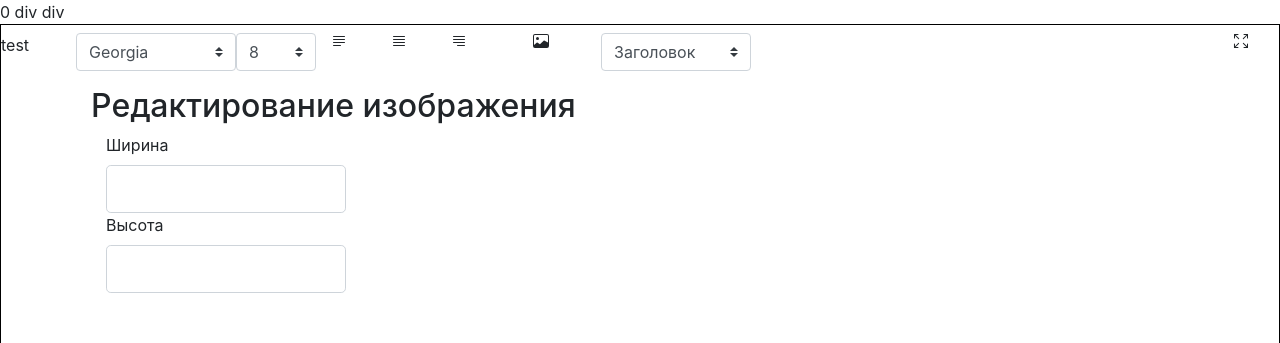
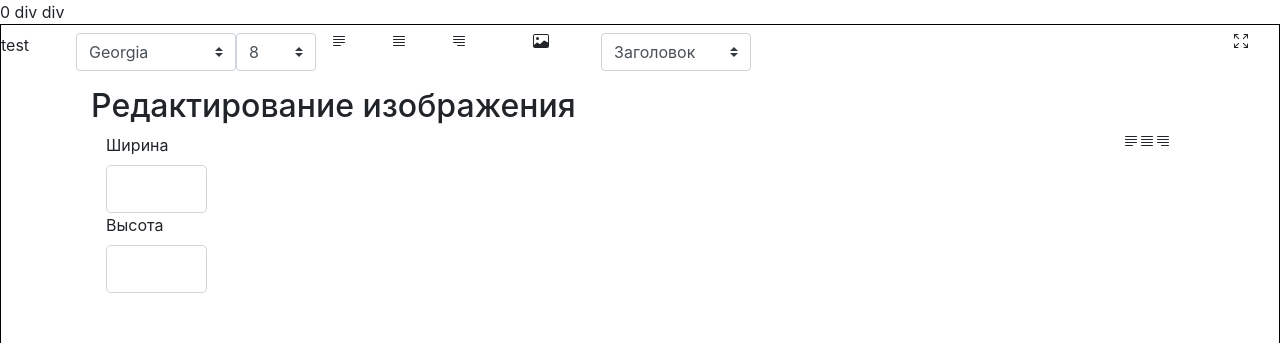
Before and after one commit to dimaarion/react-redactor, a React (Create React App) app: page / in a window 1280 px wide. Shown: the top 343 px of the page. Built offline with nearby package versions, Linux system fonts and the light colour scheme.

Commit message:
2 files modified, 3 added, 1 deleted

```diff
--- a/src/Aligns.js
+++ b/src/Aligns.js
@@ -1,43 +1,19 @@
 import React from "react";
-import LineLeft from "LineLeft";
+import Lineleft from "./Lineleft";
+import Linecenter from "./Linecenter";
+import Lineright from "./Lineright";
 function Aligns(props) {
   return (
     <div className="col-2 aligns">
       <div className="row text-left">
         <div onClick={() => props.setalign("left")} className="col">
-          <LineLeft/>
+          <Lineleft/>
         </div>
-        <div className="col">
-          <svg
-            onClick={() => props.setalign("center")}
-            width="1em"
-            height="1em"
-            viewBox="0 0 16 16"
-            className="bi bi-justify"
-            fill="currentColor"
-            xmlns="http://www.w3.org/2000/svg"
-          >
-            <path
-              fillRule="evenodd"
-              d="M2 12.5a.5.5 0 0 1 .5-.5h11a.5.5 0 0 1 0 1h-11a.5.5 0 0 1-.5-.5zm0-3a.5.5 0 0 1 .5-.5h11a.5.5 0 0 1 0 1h-11a.5.5 0 0 1-.5-.5zm0-3a.5.5 0 0 1 .5-.5h11a.5.5 0 0 1 0 1h-11a.5.5 0 0 1-.5-.5zm0-3a.5.5 0 0 1 .5-.5h11a.5.5 0 0 1 0 1h-11a.5.5 0 0 1-.5-.5z"
-            />
-          </svg>
+        <div className="col" onClick={() => props.setalign("center")}>
+          <Linecenter/>
         </div>
-        <div className="col">
-          <svg
-            onClick={() => props.setalign("right")}
-            width="1em"
-            height="1em"
-            viewBox="0 0 16 16"
-            className="bi bi-justify-right"
-            fill="currentColor"
-            xmlns="http://www.w3.org/2000/svg"
-          >
-            <path
-              fillRule="evenodd"
-              d="M6 12.5a.5.5 0 0 1 .5-.5h7a.5.5 0 0 1 0 1h-7a.5.5 0 0 1-.5-.5zm-4-3a.5.5 0 0 1 .5-.5h11a.5.5 0 0 1 0 1h-11a.5.5 0 0 1-.5-.5zm0-3a.5.5 0 0 1 .5-.5h11a.5.5 0 0 1 0 1h-11a.5.5 0 0 1-.5-.5zm0-3a.5.5 0 0 1 .5-.5h11a.5.5 0 0 1 0 1h-11a.5.5 0 0 1-.5-.5z"
-            />
-          </svg>
+        <div className="col" onClick={() => props.setalign("right")}>
+         <Lineright/>
         </div>
       </div>
     </div>
--- a/src/ImgRemove.js
+++ b/src/ImgRemove.js
@@ -1,11 +1,23 @@
 import React from "react";
 import Inputs from "./Inputs";
+import Lineleft from "./Lineleft";
+import Linecenter from "./Linecenter";
+import Lineright from "./Lineright";
 function ImgRemove(props) {
   return (
     <div className="col">
     <h2 className = "text-left">Редактирование изображения</h2>
+    <div className = "row">
+    <div className = "col">
      <Inputs name = 'Ширина' col = "3" cange = {()=>{}} />
      <Inputs name = 'Высота' col = "3" cange = {()=>{}} />
+     </div>
+     <div className = "col">
+      <Lineleft/>
+       <Linecenter/>
+        <Lineright/>
+     </div>
+     </div>
     </div>
   );
 }
--- /dev/null
+++ b/src/Linecenter.js
@@ -0,0 +1,20 @@
+import React from "react";
+
+function Linecenter() {
+  return (
+    <svg
+            width="1em"
+            height="1em"
+            viewBox="0 0 16 16"
+            className="bi bi-justify"
+            fill="currentColor"
+            xmlns="http://www.w3.org/2000/svg"
+          >
+            <path
+              fillRule="evenodd"
+              d="M2 12.5a.5.5 0 0 1 .5-.5h11a.5.5 0 0 1 0 1h-11a.5.5 0 0 1-.5-.5zm0-3a.5.5 0 0 1 .5-.5h11a.5.5 0 0 1 0 1h-11a.5.5 0 0 1-.5-.5zm0-3a.5.5 0 0 1 .5-.5h11a.5.5 0 0 1 0 1h-11a.5.5 0 0 1-.5-.5zm0-3a.5.5 0 0 1 .5-.5h11a.5.5 0 0 1 0 1h-11a.5.5 0 0 1-.5-.5z"
+            />
+          </svg>
+  );
+}
+export default Linecenter;
--- a/src/LineLeft.js
+++ b/src/Lineleft.js
@@ -1,8 +1,8 @@
 import React from "react";
 
-function LineLeft(props) {
+function Lineleft() {
   return (
-    <svg onClick = {()=>props.setalign('left')}
+    <svg
                 width="1em"
                 height="1em"
                 viewBox="0 0 16 16"
@@ -17,4 +17,4 @@ function LineLeft(props) {
               </svg>
   );
 }
-export default LineLeft;
+export default Lineleft;
--- /dev/null
+++ b/src/Lineright.js
@@ -0,0 +1,20 @@
+import React from "react";
+
+function Lineright() {
+  return (
+    <svg
+            width="1em"
+            height="1em"
+            viewBox="0 0 16 16"
+            className="bi bi-justify-right"
+            fill="currentColor"
+            xmlns="http://www.w3.org/2000/svg"
+          >
+            <path
+              fillRule="evenodd"
+              d="M6 12.5a.5.5 0 0 1 .5-.5h7a.5.5 0 0 1 0 1h-7a.5.5 0 0 1-.5-.5zm-4-3a.5.5 0 0 1 .5-.5h11a.5.5 0 0 1 0 1h-11a.5.5 0 0 1-.5-.5zm0-3a.5.5 0 0 1 .5-.5h11a.5.5 0 0 1 0 1h-11a.5.5 0 0 1-.5-.5zm0-3a.5.5 0 0 1 .5-.5h11a.5.5 0 0 1 0 1h-11a.5.5 0 0 1-.5-.5z"
+            />
+          </svg>
+  );
+}
+export default Lineright;
```
